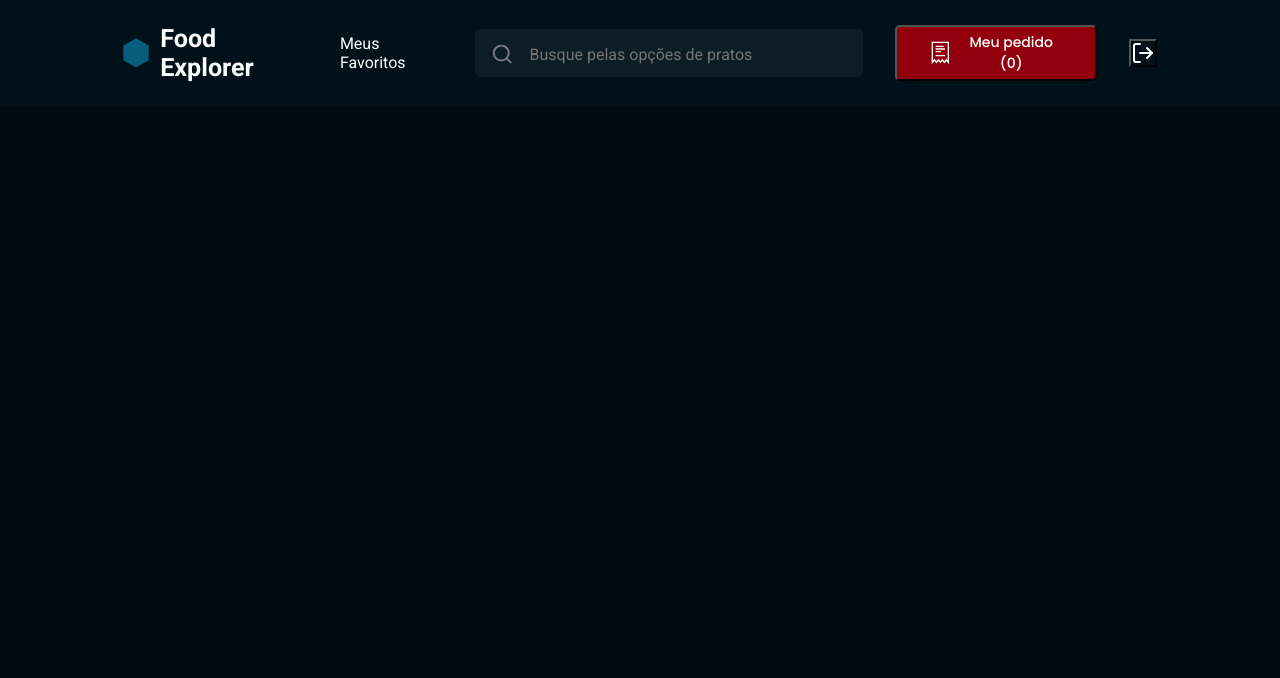
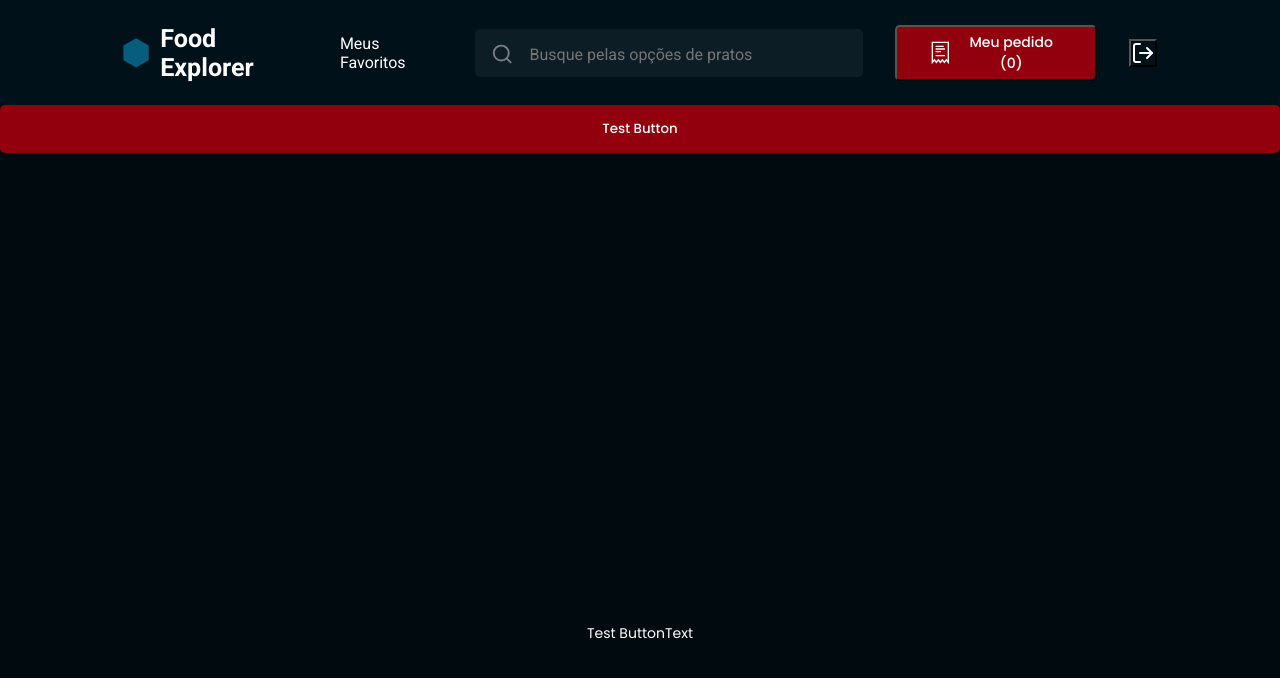
Before and after one commit to milsucruz/Food-Explorer, a React (Vite) app in the folder FE - Front/: page / in a window 1280 px wide. Shown: the top 678 px of the page. Built offline with nearby package versions, Linux system fonts and the light colour scheme.

Commit message:
Component ButtonText

```diff
--- /dev/null
+++ b/FE - Front/src/components/ButtonText/index.jsx
@@ -0,0 +1,13 @@
+import { Container } from "./styles";
+
+export function ButtonText({ title, ...rest }) {
+  return(
+    <Container
+      type="button"
+      {...rest}
+      >
+      {title}
+
+    </Container>
+  );
+}
--- /dev/null
+++ b/FE - Front/src/components/ButtonText/styles.js
@@ -0,0 +1,8 @@
+import styled from "styled-components";
+
+export const Container = styled.button`
+  background: none;
+  color: ${({theme}) => theme.COLORS.WHITE};
+  border: none;
+  font-size: 1.4rem;
+`;
--- a/FE - Front/src/pages/Details/index.jsx
+++ b/FE - Front/src/pages/Details/index.jsx
@@ -2,11 +2,14 @@
 import { Container } from "./styles"
 import { Header } from "../../components/Header"
 import { Button } from "../../components/Button"
+import { ButtonText } from "../../components/ButtonText"
 
 export function Details () {
   return(
     <Container>
       <Header/>
+      <Button title="Test Button" />
+      <ButtonText title="Test ButtonText" />
     </Container>
   )
 }
```
